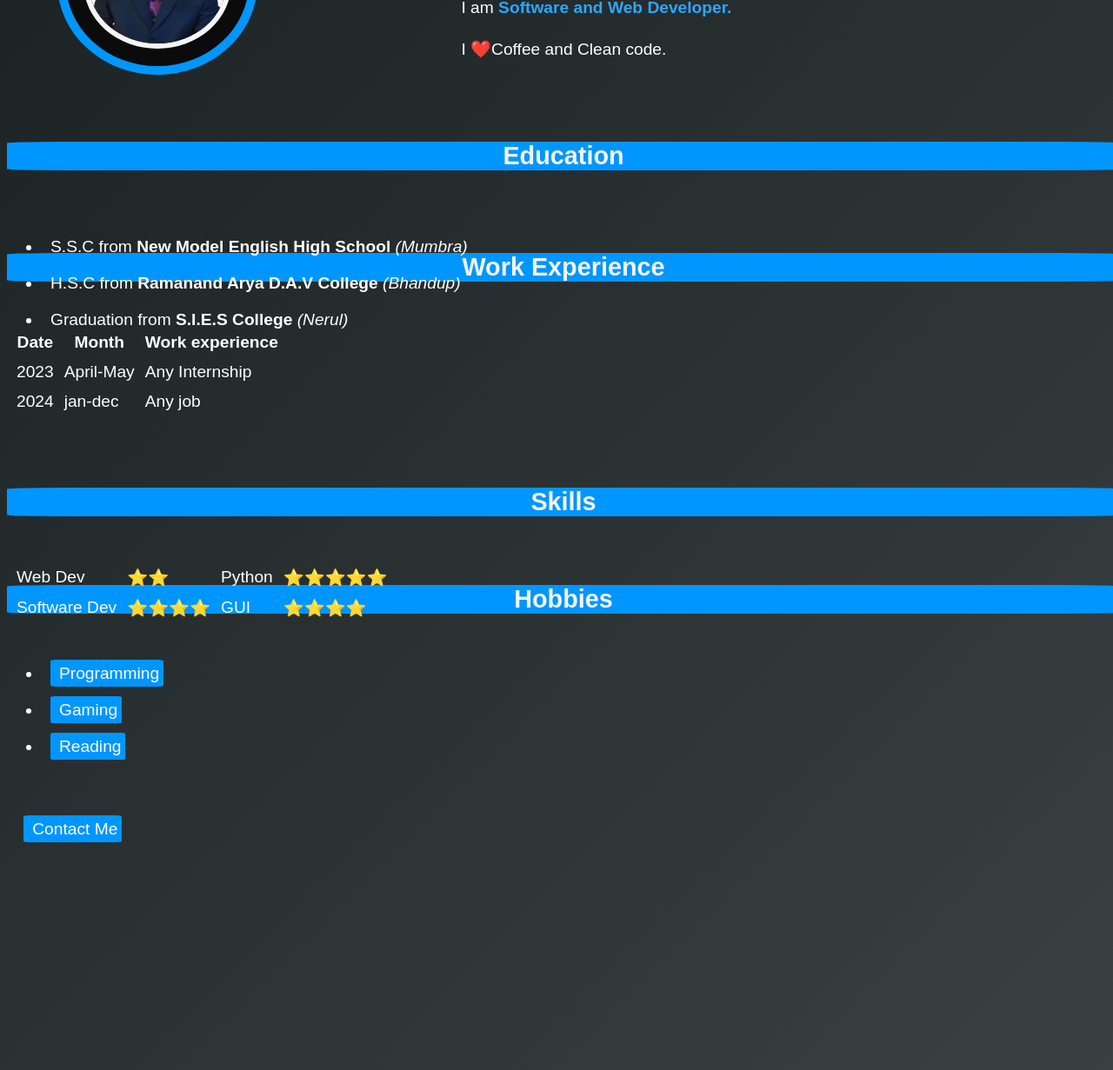
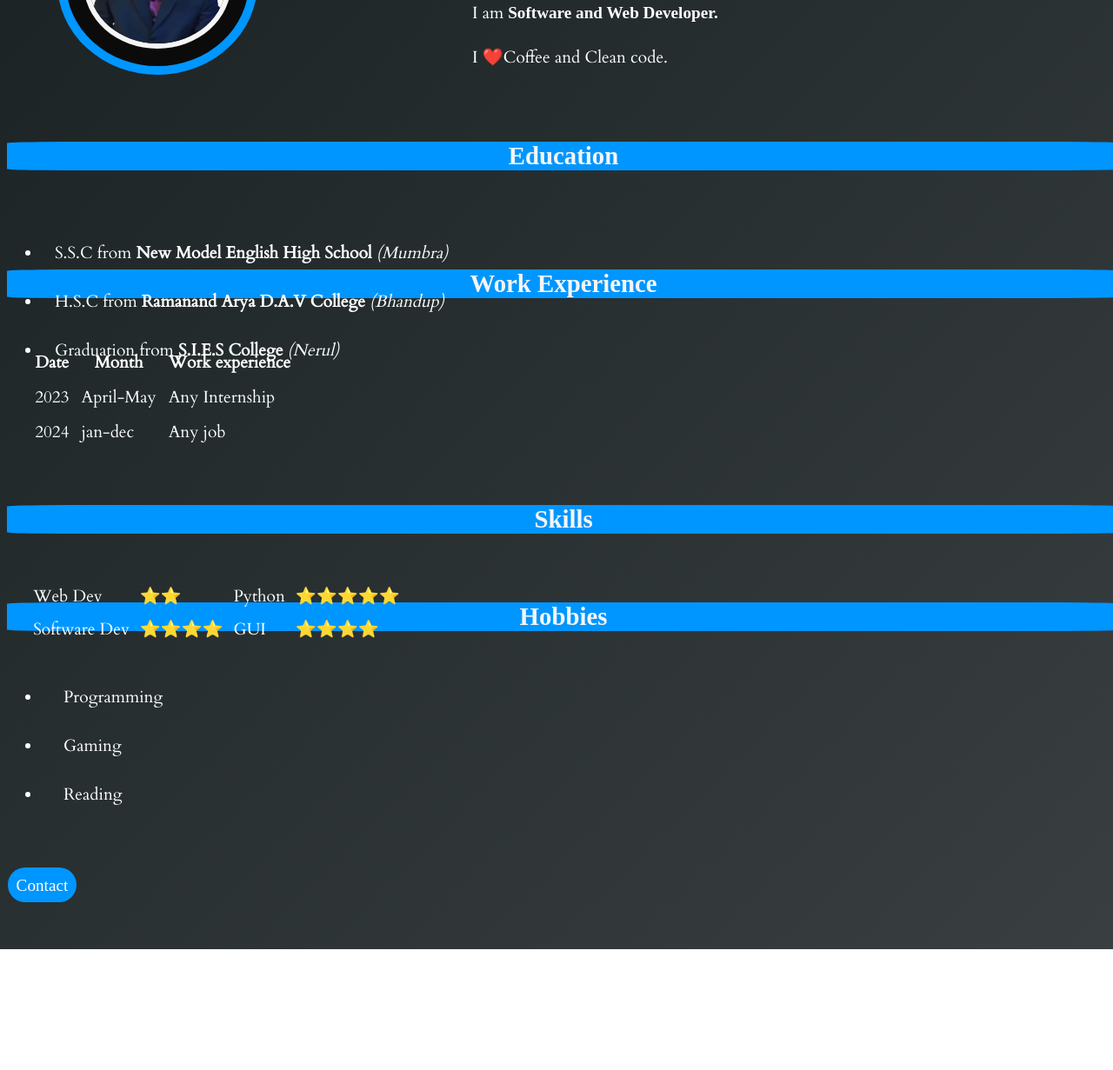
Before and after one commit to SayyedFiroz/Personal-website, a plain HTML site: page index.html in a window 1280 px wide. Shown: the part 152-1383 px from the top of the page at 87% size. After the commit the page ends 1244 px from the top, so only its background shows below. Drawn offline with nearby package versions, Linux system fonts and the light colour scheme.

Commit message:
changes o image icon and child heading

```diff
--- a/index.html
+++ b/index.html
@@ -5,6 +5,7 @@
         <meta charset="UTF-8">
         <title> ▶️ Sayyed's Personal Website </title>
         <link rel="stylesheet" href="./style.css" />
+        <link href='https://fonts.googleapis.com/css?family=Cardo' rel='stylesheet'>
     </head>
 
     <body>
@@ -21,7 +22,7 @@
                         <p>I am<span> Software and Web Developer.</span>
                         <p>I ❤️Coffee and Clean code.</p>
             </div>
-            <button> <img  class="icon" src="images/lighticon.png" alt="lighticon"></button>
+            <button> <img  class="icon" src="images/whiteicon.png" alt="lighticon"></button>
          </div>
 
 <div class="Education container" id="Education">
@@ -36,7 +37,7 @@
 
 <div class="work conatiner">
     <h2>Work Experience</h2>
-        <table cellspacing="10">
+        <table cellspacing="12">
             <thead>
                 <tr>
                     <th>Date</th>
@@ -94,14 +95,19 @@
 
 <div class="footer container" id="footer">
     <p>
-        <a class="linkss"  href="contact.html">Contact Me</a>
+        <a class="linkss contact"  href="contact.html"> Contact </a>
     </p>
 </div>
 
 <script>
     $('button').on('click', function() {
        $('html').css('color', 'black');
-       $('html').css('background', 'whitesmoke');
+       $('html ').css('background', 'whitesmoke');
+       $('a').css('color', 'black');
+       $(".container>button>img").attr("src", "images/darkicon.png");
+       $('h2').css('color', 'black');
+
+
     });
  </script>
     </body>
--- a/style.css
+++ b/style.css
@@ -2,7 +2,7 @@
 html{
   color: white;
   font-size: larger;
-  font-family: sans-serif;
+  font-family: 'cardo';
   background: linear-gradient(-45deg, #464b4d
   , #242b2d, #050b0c, #010b12);
 background-size: 400% 400%;
@@ -12,8 +12,8 @@ width: 100%;
 }
 button{
   background-color: #0096FF;
-  height: 3rem;
-  width: 3rem;
+  height: 2.5rem;
+  width: 2.5rem;
   border-radius: 50%;
   border-color: black;
   display: flex;
@@ -22,7 +22,9 @@ button{
   align-self: flex-end;
   margin: 2rem 2rem auto auto;
 }
-
+table{
+  margin-left: 1rem;
+}
 @keyframes gradient {
 0% {
   background-position: 0% 50%;
@@ -39,36 +41,15 @@ h2{
   background-color: #0096FF;
   color: whitesmoke;
   text-align: center;
-  border-radius: 5%;
-  width:100vw;
+  border-radius: 40px;
+  width:100%;
   margin-bottom: 1rem;
+  font-family: serif;
 }
 
 h1,span{
 font-weight:bold ;
-background: linear-gradient(
-      to right,
-      #78c6fd 20%,
-      #55b8ff 30%,
-      #41aefbf6 70%,
-      #2ea6fc 80%
-  );
-  -webkit-background-clip: text;
-  background-clip: text;
-  -webkit-text-fill-color: transparent;
-  text-fill-color: transparent;
-  background-size: 500% auto;
-  animation: textShine 5s ease-in-out infinite alternate;
-}
-
-@keyframes textShine {
-0% {
-    background-position: 0% 50%;
-}
-100% {
-    background-position: 100% 50%;
-}
-}
+font-family: serif;}
 
 .container{
 height:40vh;
@@ -89,17 +70,16 @@ align-items: center;
 
 #Education{
 height: 30vh;
-margin-bottom: 2rem;
+margin-bottom: 3rem;
 }
 
 .work{
-  margin-top: 2rem;
-  margin-bottom: 2rem;
+  margin-top: 3rem;
+  margin-bottom: 1rem;
 }
-
 .skills{
 height: 25vh;
-margin-top: 2rem;
+margin-top: 1rem;
 margin-bottom: 2rem;
 }
 
@@ -108,18 +88,26 @@ margin-bottom: 2rem;
   padding:5px;
   padding-left:10px;
   text-align: center;
-  background-color:#0096FF;
-  color:white;
+  color: white;
   border-radius: 5%;
   margin-bottom:20px;
   text-decoration: dotted;
 }
-
+#hobbies{'
+  margin-top: 0px;
+  margin-bottom: 100px;
+}
 .footer{
-  margin-left: 1rem;
+  height: 14vh;
+  margin-left:1px;
 }
-#hobbies{
-  margin-bottom: 100px;
+.footer>p>a{
+  font-size: 1rem;
+  background-color: #0096FF;
+  border-radius: 40px;
+  padding: 0.5rem;
+  font-family: serif;
+  ma
 }
 @media (any-hover: hover) {
   .linkss:hover {
@@ -228,7 +216,7 @@ hr{
   font-weight: 200;
 }
 li{
-  padding: 10px;
+  padding: 15px;
 }
 
 @media (min-width:320px) and (max-width:1400px) {
```
Also changed, not shown: images/darkicon.png (added), images/lighticon.png (deleted), images/whiteicon.png (added).
